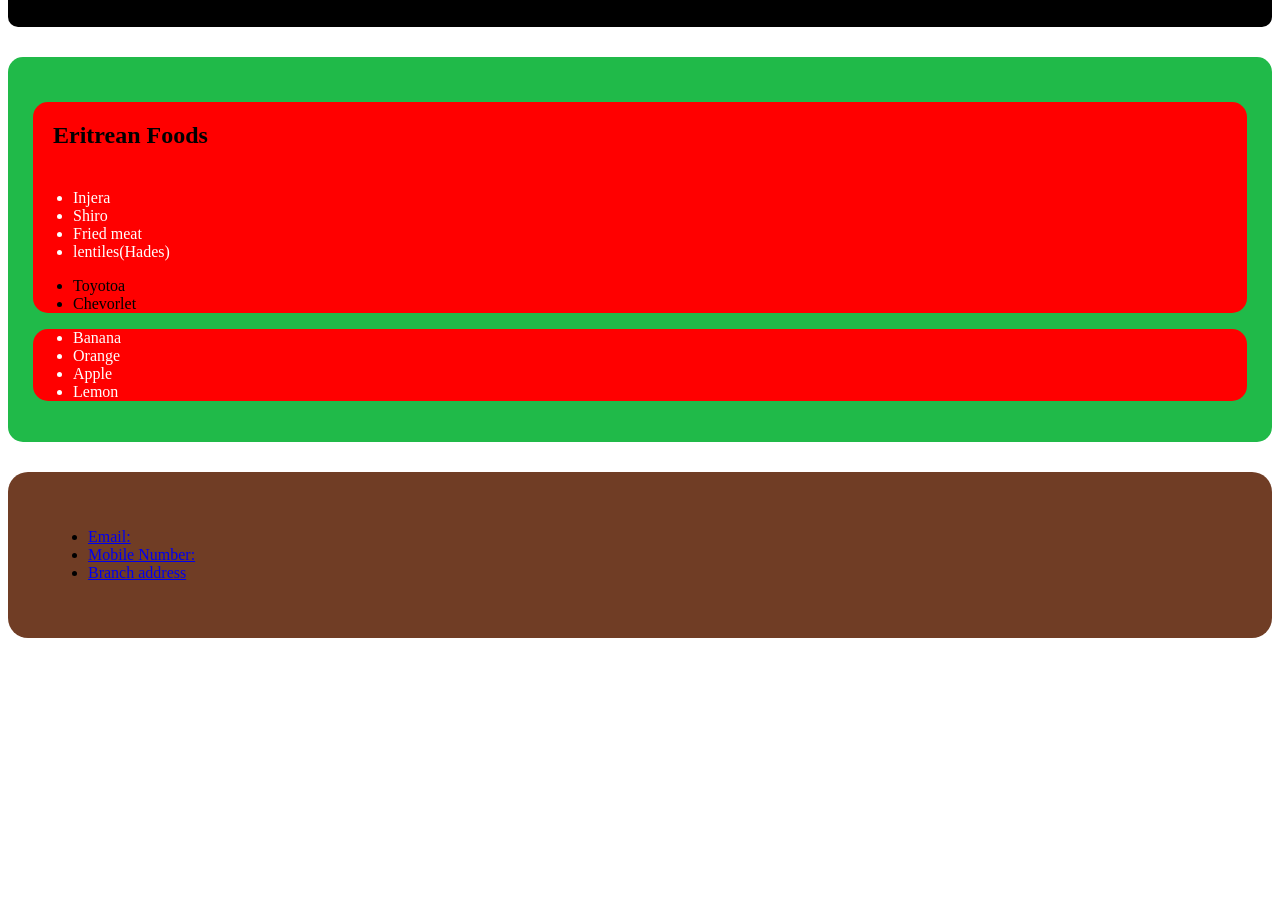
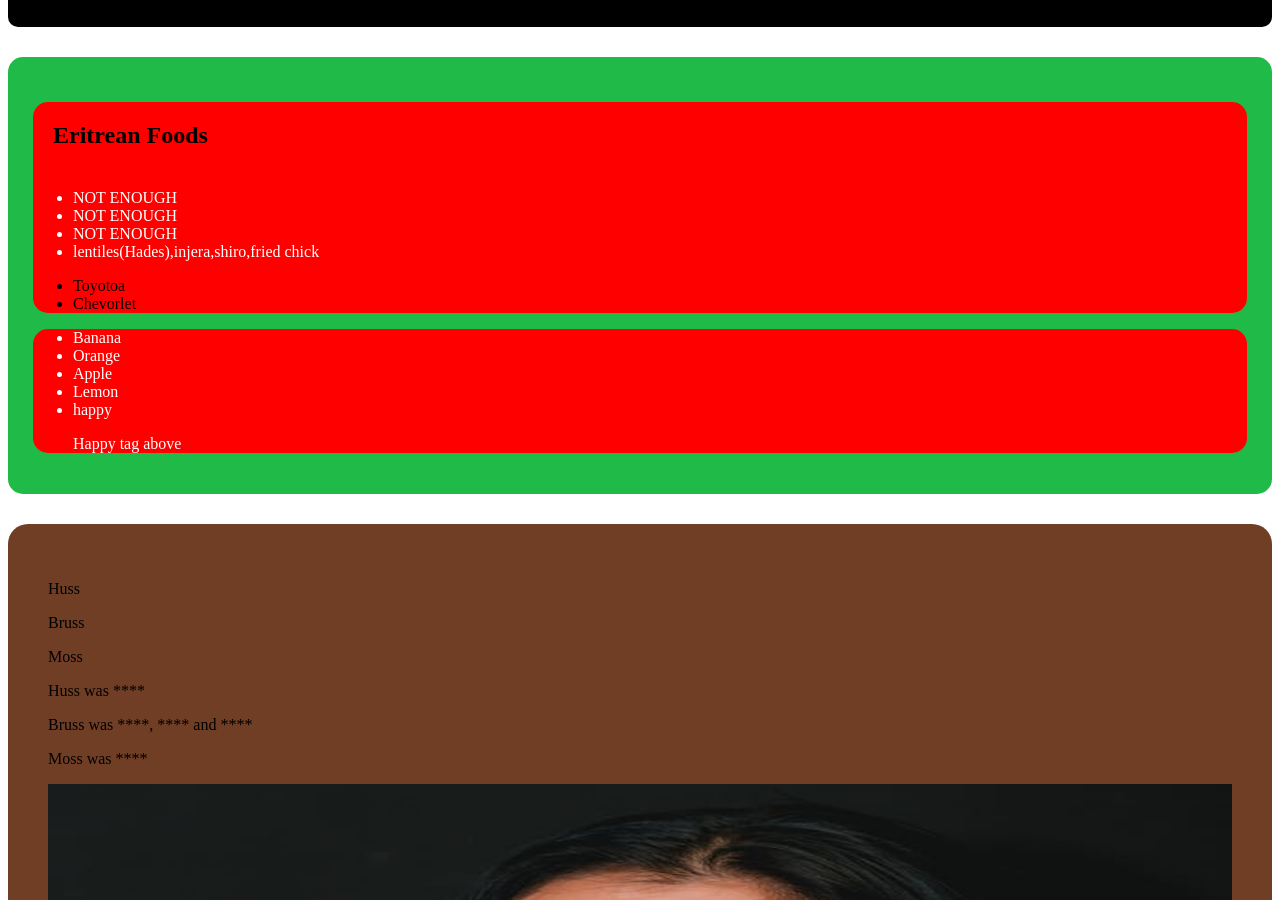
Before and after one commit to BrhaneKidane/W10B, a plain HTML site: page index.html in a window 1280 px wide. Shown: the part 101-1001 px from the top of the page. Before the commit the page ends 800 px from the top, so only its background shows below. Drawn offline with Linux system fonts and the light colour scheme.

Commit message:
adding some styling

```diff
--- a/app.js
+++ b/app.js
@@ -1,4 +1,3 @@
-
 //styling the head of the webpage
 let heads = document.getElementById("heading");
 heads.style.backgroundColor = 'black';
@@ -13,7 +12,6 @@ mains.style.backgroundColor = "#20ba49";
 mains.style.padding = "25px";
 mains.style.marginTop = "30px";
 mains.style.borderRadius = "15px";
-
 
 let sect = document.querySelectorAll("section");
 for (let i = 0; i < sect.length; i++){
@@ -34,9 +32,8 @@ foots.style.padding = "40px";
 foots.style.marginTop = "30px"
 foots.style.borderRadius = "20px";
 
-//adding or changing content to the contact list of the footer
-let cont = document.querySelector(".ft .branch");
-cont.innerText = "Branch address";
+//adding text content to the first selected h1 with innerText property
+document.querySelector("h1").innerText = "MENU OF ERITREAN FOODS & FRUITS";
 
 //creating new tag(element) and adding before an element
 let newElem = "<h2>Eritrean Foods</h2>";
@@ -47,3 +44,83 @@ document.querySelector("section h2").style.padding = "20px";
 //adding a new nested tag(element)
 let newUnordered_lst = "<ul><li>Toyotoa</li><li>Chevorlet</li></ul>";
 bran.insertAdjacentHTML("afterend", newUnordered_lst);
+
+//function which accepts string as argument representive css selector
+function addes(css_selector){
+    let elem = document.getElementsByClassName(css_selector);
+    for (let i = 0; i < elem.length; i++){
+
+        if (elem[i].innerHTML.length < 30){
+            elem[i].innerHTML = "NOT ENOUGH";
+        }
+
+    }
+}
+addes("Erip")
+
+
+//function which accepts array of string as argument representive css selectors
+function addarry (eri){
+    for (let i = 0; i < eri.length; i++){
+        let arr = document.getElementsByClassName(eri[i]);
+
+        for (let j = 0; j < arr.length; j++ ){
+            if (arr[j].innerHTML == "happy"){
+                arr[j].insertAdjacentHTML("afterend", "<p>Happy tag above</p>");
+            }
+        }
+}
+}
+ addarry(["eri-01", "eri-02"]) //calling the function with array of strings
+
+
+ //array of object and injection of object to the page
+const objArry = [
+{
+    username: "Huss",
+    bio: "Huss was frick",
+    profile_image_url: "./huss-image.jpg"
+},
+{
+    username: "Bruss",
+    bio: "Bruss was frick, darn and golly",
+    profile_image_url: "./bruss-image.jpg"
+},
+
+
+{
+    username: "Moss",
+    bio: "Moss was frick",
+    profile_image_url: "./moss-image.jpg"
+
+}
+
+]
+
+//loop for injecting the username of each object to the page
+for (let i = 0; i < objArry.length; i++){
+    let x = document.getElementById("divom")
+    let y = document.createElement('p')
+    x.appendChild(y).innerHTML = objArry[i].username;
+}
+
+//loop for injecting the bio of each object with chosen word being masked to the page
+for (let i = 0; i < objArry.length; i++){
+    let x = document.getElementById("divom")
+    let y = document.createElement('p')
+    let rep = objArry[i].bio
+    x.appendChild(y).innerHTML = rep.replace(/frick|darn|golly/g, "****")
+
+
+}
+//loop for injecting the profile image(including the proper widt & height) of each object to the page
+for (let i = 0; i < objArry.length; i++){
+    let x = document.getElementById("divom")
+    let y = document.createElement('img')
+    x.appendChild(y).src = objArry[i].profile_image_url;
+    x.appendChild(y).style.width = "100%";
+    x.appendChild(y).style.height = "800px";
+
+}
+
+document.querySelector("h1").innerText = "MENU OF ERITREAN FOODS & FRUITS";
--- a/index.html
+++ b/index.html
@@ -16,19 +16,20 @@
     <main>
         <section>
             <ul class="unordered_list">
-                <li>Injera</li>
-                <li>Shiro</li>
-                <li>Fried meat</li>
-                <li>lentiles(Hades)</li>
+                <li class="Erip">Injera</li>
+                <li class="Erip">Shiro</li>
+                <li class="Erip">Fried meat</li>
+                <li class="Erip">lentiles(Hades),injera,shiro,fried chick</li>
             </ul>
         </section>
 
         <section>
             <ul class="unordered_list">
-                <li>Banana</li>
-                <li>Orange</li>
-                <li>Apple</li>
-                <li>Lemon</li>
+                <li class="eri-01">Banana</li>
+                <li class="eri-01">Orange</li>
+                <li class="eri-01">Apple</li>
+                <li class="eri-01">Lemon</li>
+                <li class="eri-01">happy</li>
             </ul>
         </section>
 
@@ -36,10 +37,13 @@
 
 <!-- footer part of the webpage -->
     <footer id="footing">
+        <div id="divom">
+
+        </div>
         <ul class = "ft">
-            <li><a href="mailto:brhaneakidane@gmail.com">Email:</a></li>
-            <li><a href="tel:055555555">Mobile Number:</a></li>
-            <li><a class="branch" href="https://g.co/kgs/vG2wcwB"></a></li>
+            <li><a class="eri-02" href="mailto:brhaneakidane@gmail.com">Email:</a></li>
+            <li><a class="eri-02" href="tel:055555555">Mobile Number:</a></li>
+            <li><a class="eri-02" class="branch" href="https://g.co/kgs/vG2wcwB" target="_blank">lula</a></li>
         </ul>
     </footer>
 
```
Also changed, not shown: bruss-image.jpg (added), huss-image.jpg (added), moss-image.jpg (added).
